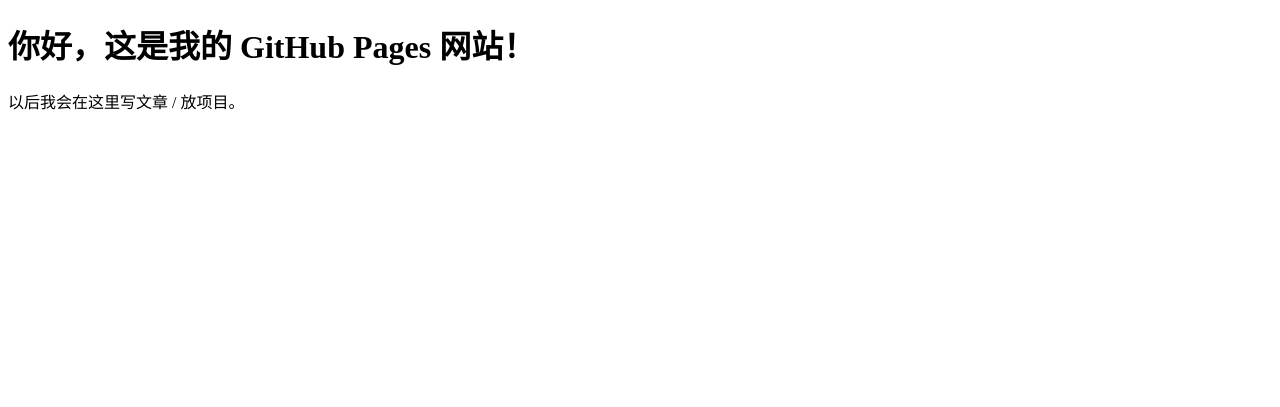
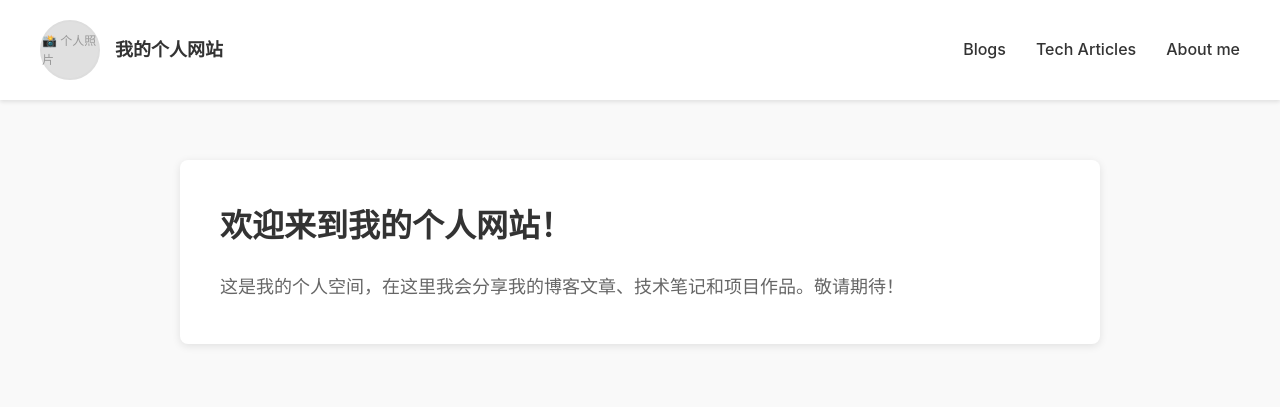
Before and after one commit to chaoids/chaoids.github.io, a plain HTML site: page index.html in a window 1280 px wide. Drawn offline with Linux system fonts and the light colour scheme.

Commit message:
add more to index.html

```diff
--- a/index.html
+++ b/index.html
@@ -2,10 +2,166 @@
 <html lang="zh-CN">
 <head>
   <meta charset="utf-8" />
-  <title>我的 GitHub 网站</title>
+  <meta name="viewport" content="width=device-width, initial-scale=1.0" />
+  <title>个人网站</title>
+  <style>
+    * {
+      margin: 0;
+      padding: 0;
+      box-sizing: border-box;
+    }
+
+    body {
+      font-family: -apple-system, BlinkMacSystemFont, 'Segoe UI', Roboto, 'Helvetica Neue', Arial, sans-serif;
+      line-height: 1.6;
+      color: #333;
+      background-color: #f9f9f9;
+    }
+
+    header {
+      display: flex;
+      align-items: center;
+      justify-content: space-between;
+      padding: 20px 40px;
+      background-color: #fff;
+      box-shadow: 0 2px 4px rgba(0, 0, 0, 0.1);
+    }
+
+    .profile-section {
+      display: flex;
+      align-items: center;
+      gap: 15px;
+    }
+
+    .profile-pic {
+      width: 60px;
+      height: 60px;
+      border-radius: 50%;
+      background-color: #e0e0e0;
+      border: 2px solid #ddd;
+      display: flex;
+      align-items: center;
+      justify-content: center;
+      font-size: 12px;
+      color: #999;
+      flex-shrink: 0;
+    }
+
+    .profile-name {
+      font-size: 18px;
+      font-weight: 600;
+      color: #333;
+    }
+
+    nav {
+      display: flex;
+      gap: 30px;
+    }
+
+    nav a {
+      text-decoration: none;
+      color: #333;
+      font-weight: 500;
+      font-size: 16px;
+      transition: color 0.3s ease;
+      position: relative;
+    }
+
+    nav a:hover {
+      color: #0066cc;
+    }
+
+    nav a::after {
+      content: '';
+      position: absolute;
+      bottom: -5px;
+      left: 0;
+      width: 0;
+      height: 2px;
+      background-color: #0066cc;
+      transition: width 0.3s ease;
+    }
+
+    nav a:hover::after {
+      width: 100%;
+    }
+
+    main {
+      padding: 60px 40px;
+      max-width: 1000px;
+      margin: 0 auto;
+    }
+
+    .welcome-section {
+      background-color: #fff;
+      padding: 40px;
+      border-radius: 8px;
+      box-shadow: 0 2px 8px rgba(0, 0, 0, 0.1);
+    }
+
+    .welcome-section h1 {
+      font-size: 32px;
+      margin-bottom: 20px;
+      color: #333;
+    }
+
+    .welcome-section p {
+      font-size: 18px;
+      color: #666;
+      line-height: 1.8;
+    }
+
+    @media (max-width: 768px) {
+      header {
+        flex-direction: column;
+        gap: 20px;
+        padding: 20px;
+      }
+
+      nav {
+        flex-direction: column;
+        gap: 15px;
+        width: 100%;
+      }
+
+      main {
+        padding: 30px 20px;
+      }
+
+      .welcome-section {
+        padding: 20px;
+      }
+
+      .welcome-section h1 {
+        font-size: 24px;
+      }
+
+      .welcome-section p {
+        font-size: 16px;
+      }
+    }
+  </style>
 </head>
 <body>
-  <h1>你好，这是我的 GitHub Pages 网站！</h1>
-  <p>以后我会在这里写文章 / 放项目。</p>
+  <header>
+    <div class="profile-section">
+      <div class="profile-pic">
+        📸 个人照片
+      </div>
+      <div class="profile-name">我的个人网站</div>
+    </div>
+    <nav>
+      <a href="#blogs">Blogs</a>
+      <a href="#tech-articles">Tech Articles</a>
+      <a href="#about">About me</a>
+    </nav>
+  </header>
+
+  <main>
+    <section class="welcome-section">
+      <h1>欢迎来到我的个人网站！</h1>
+      <p>这是我的个人空间，在这里我会分享我的博客文章、技术笔记和项目作品。敬请期待！</p>
+    </section>
+  </main>
 </body>
 </html>
```
